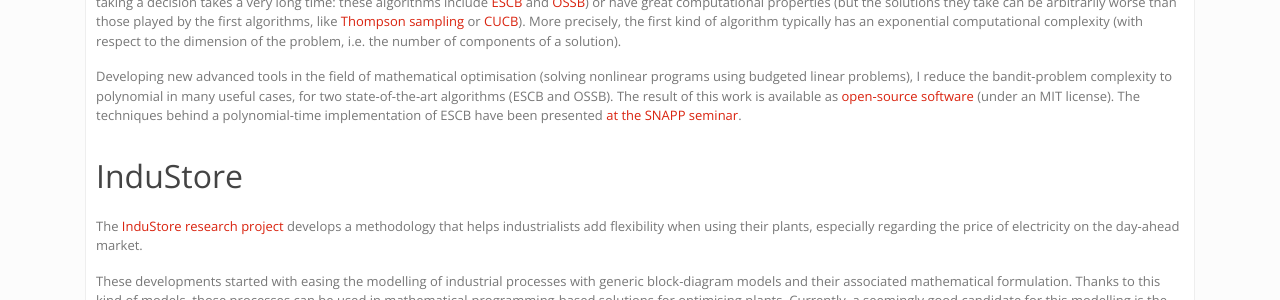
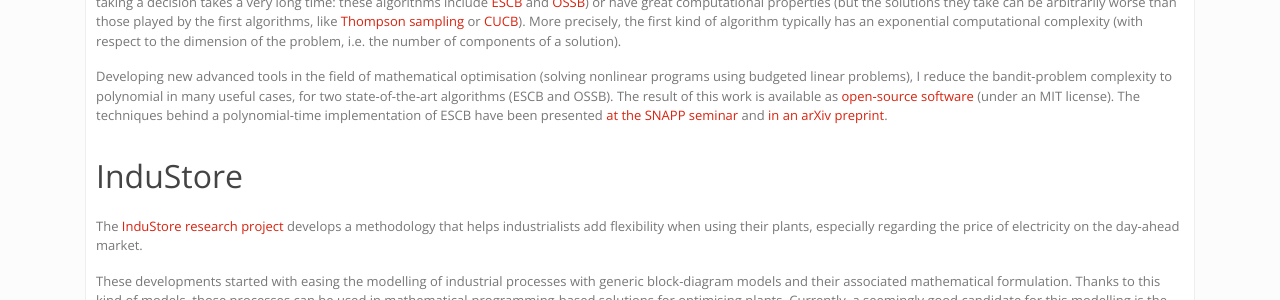
Before and after one commit to dourouc05/dourouc05.github.io, a Jekyll site: the page built from research.md, in a window 1280 px wide and 900 px high. Shown: the part 345-645 px from the top of the window. Built offline with Jekyll 4.4.1, drawn with Linux system fonts in a browser that asks for light colours; a script that is not in the unit is left out.

Commit message:
Bandits: link to arxiv

```diff
--- a/research.md
+++ b/research.md
@@ -12,7 +12,7 @@ Machine-learning algorithms are often based on optimisation techniques, but do n
 
 Most algorithms for combinatorial bandits use mathematical-optimisation tools in some way. However, current algorithms either have an excellent operational performance (but taking a decision takes a very long time: these algorithms include [ESCB](https://papers.nips.cc/paper/5831-combinatorial-bandits-revisited) and [OSSB](https://papers.nips.cc/paper/6773-minimal-exploration-in-structured-stochastic-bandits)) or have great computational properties (but the solutions they take can be arbitrarily worse than those played by the first algorithms, like [Thompson sampling](https://papers.nips.cc/paper/7670-an-information-theoretic-analysis-for-thompson-sampling-with-many-actions) or [CUCB](http://proceedings.mlr.press/v38/kveton15.html)). More precisely, the first kind of algorithm typically has an exponential computational complexity (with respect to the dimension of the problem, i.e. the number of components of a solution).
 
-Developing new advanced tools in the field of mathematical optimisation (solving nonlinear programs using budgeted linear problems), I reduce the bandit-problem complexity to polynomial in many useful cases, for two state-of-the-art algorithms (ESCB and OSSB). The result of this work is available as [open-source software](https://github.com/dourouc05/CombinatorialBandits.jl) (under an MIT license). The techniques behind a polynomial-time implementation of ESCB have been presented [at the SNAPP seminar](https://www.youtube.com/watch?v=7flMukHqfW4).
+Developing new advanced tools in the field of mathematical optimisation (solving nonlinear programs using budgeted linear problems), I reduce the bandit-problem complexity to polynomial in many useful cases, for two state-of-the-art algorithms (ESCB and OSSB). The result of this work is available as [open-source software](https://github.com/dourouc05/CombinatorialBandits.jl) (under an MIT license). The techniques behind a polynomial-time implementation of ESCB have been presented [at the SNAPP seminar](https://www.youtube.com/watch?v=7flMukHqfW4) and [in an arXiv preprint](https://arxiv.org/abs/2002.07258).
 
 ## InduStore
 
```
